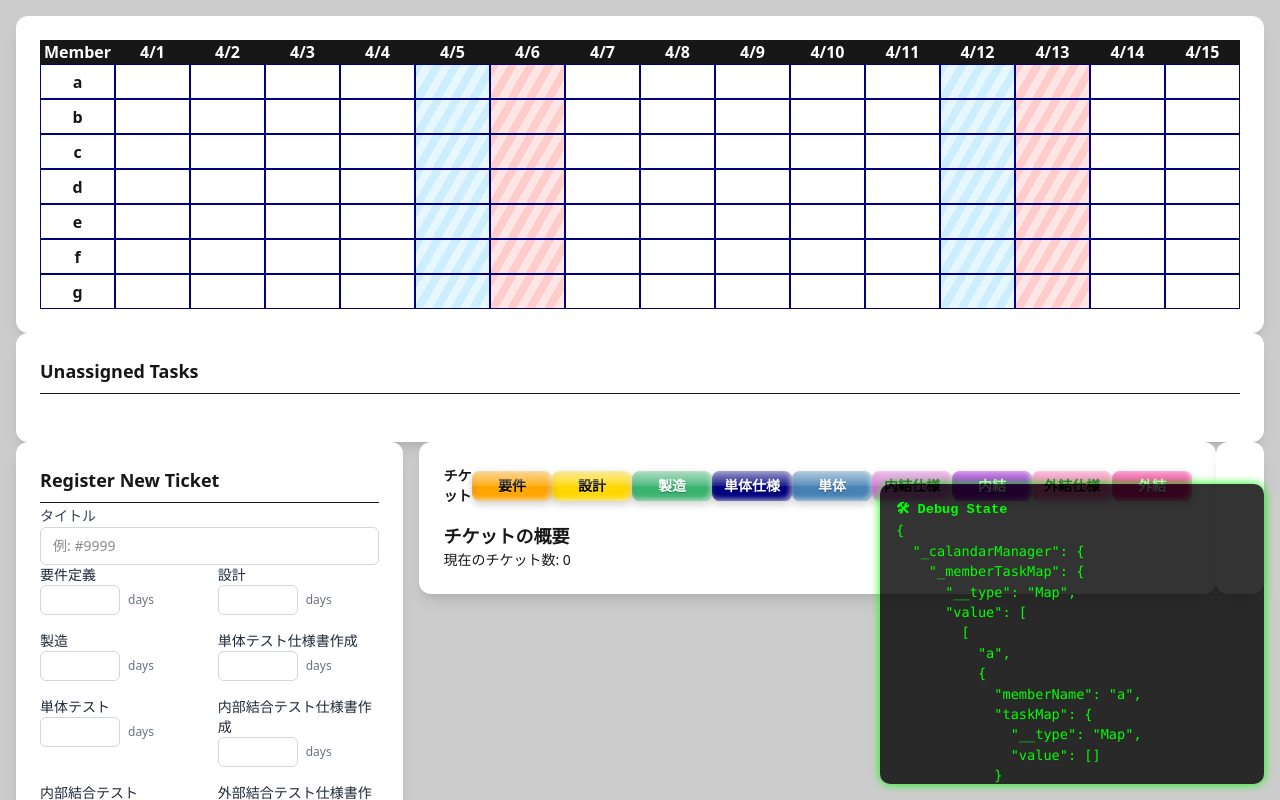
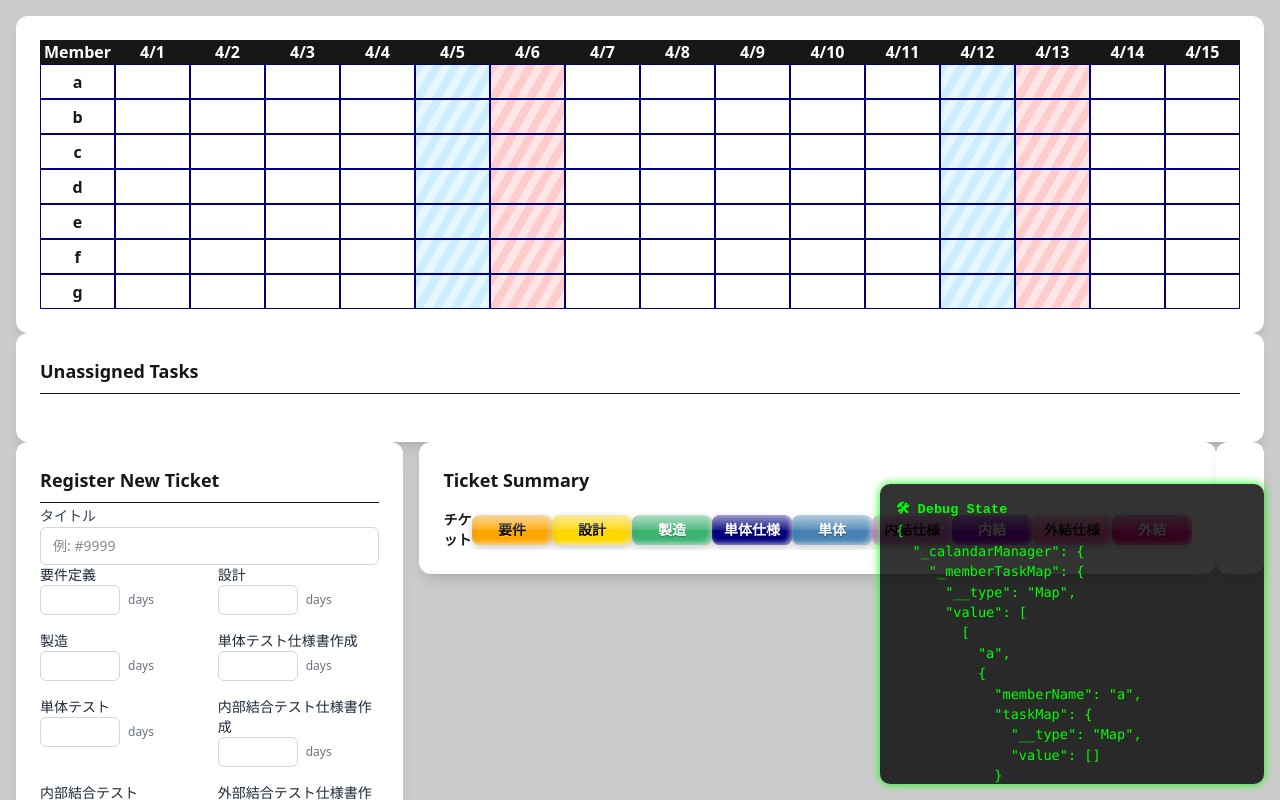
Before and after one commit to Yasu0812/schedule_maker, a Next.js app: page / in a window 1280 px wide. Shown: the top 800 px of the page. Built offline with nearby package versions, Linux system fonts and the light colour scheme.

Commit message:
Refactor TaskUnassignedBox and TicketSummaryBox for improved layout; add styles for selected ticket in global CSS.

```diff
--- a/src/app/components/task/TaskUnassignedBox.tsx
+++ b/src/app/components/task/TaskUnassignedBox.tsx
@@ -28,7 +28,7 @@ export default function TaskUnassignedBox(props: {
             <div className="flex items-center gap-2 border-b pb-2">
                 <h2 className="text-lg font-semibold">Unassigned Tasks </h2>
             </div>
-            <div className="" style={{ display: "flex", flexWrap: "wrap", width: "100%", height: "100%" }}>
+            <div className="overflow-x-hidden " style={{ display: "flex", flexWrap: "wrap", width: "100%", height: "100%" }}>
                 <UnassignedTasks
                     unassignedTasks={unassignedTasks}
                     taskManager={taskManager}
--- a/src/app/components/ticket/TicketSummaryBox.tsx
+++ b/src/app/components/ticket/TicketSummaryBox.tsx
@@ -10,17 +10,20 @@ export default function TicketSummaryBox(props: {
 }) {
 
     const selectedClass = (ticketId: UUID) => {
-        return props.selectedId === ticketId ? " bg-blue-100" : "";
+        return props.selectedId === ticketId ? " selected bg-blue-100" : "";
     }
 
     return (
-        <div className="text-sm font-medium">
+        <div className="ticket-summary-box">
+            <h2 className="text-lg font-semibold mb-4">Ticket Summary</h2>
+
+            <div className="text-sm font-medium overflow-y-auto max-h-[400px]">
                 <table>
                     <thead>
                         <tr>
-                        <th className="text-left">チケット</th>
+                            <th className="sticky text-left top-0 bg-white z-10">チケット</th>
                             {orderedPhases.map((phase) => (
-                            <th key={phase} className=""><JellyBean width={80} height={30} phase={phase} selected={false}>{phaseNameShortMap[phase]}</JellyBean></th>
+                                <th key={phase} className="sticky  top-0 z-10"><JellyBean width={80} height={30} phase={phase} selected={false}>{phaseNameShortMap[phase]}</JellyBean></th>
                             ))}
                         </tr>
                     </thead>
@@ -30,20 +33,13 @@ export default function TicketSummaryBox(props: {
                                 <td className="border px-4 py-2 ticket-summary-cell ">{ticket.title}</td>
                                 {orderedPhases.map((phase) => (
                                     <td key={phase} className="border px-4 py-2 ticket-summary-cell ">
-                                    {ticket.getPhase(phase)?.duration ?? 0}
+                                        {ticket.getPhase(phase)?.duration ?? "-"}
                                     </td>
                                 ))}
                             </tr>
                         ))}
                     </tbody>
                 </table>
-            <div className="mt-4">
-                <h2 className="text-lg font-semibold">チケットの概要</h2>
-                <p>現在のチケット数: {props.ticketManager.getTicketList().length}</p>
-                {/* <p>完了したチケット数: {props.ticketManager.getCompletedTickets().length}</p>
-                <p>進行中のチケット数: {props.ticketManager.getInProgressTickets().length}</p>
-                <p>保留中のチケット数: {props.ticketManager.getPendingTickets().length}</p>
-                <p>キャンセルされたチケット数: {props.ticketManager.getCancelledTickets().length}</p> */}
             </div>
         </div>
     );
--- a/src/app/globals.css
+++ b/src/app/globals.css
@@ -44,6 +44,9 @@ body {
   height: 35px;
   align-content: center;
   user-select: none;
+}
+
+.ticket-summary-box .selected {
 }
 
 .ticket-summary-cell {
```
Lines whose indentation alone changed are shown as unchanged.
